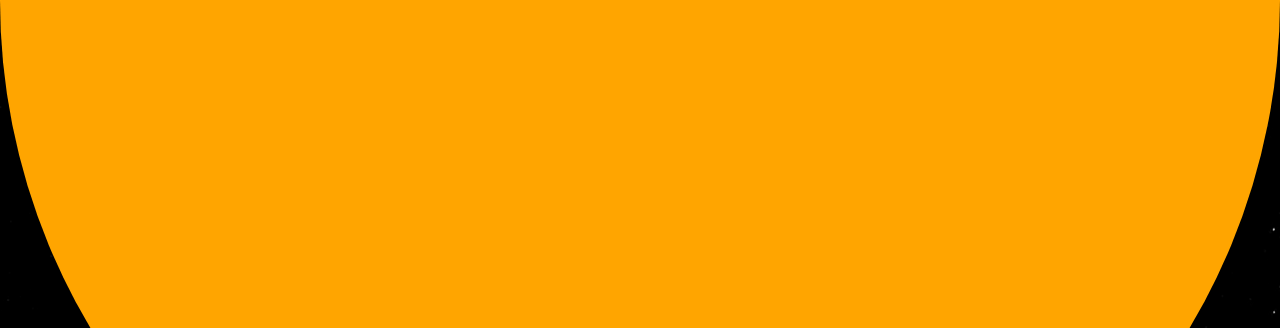
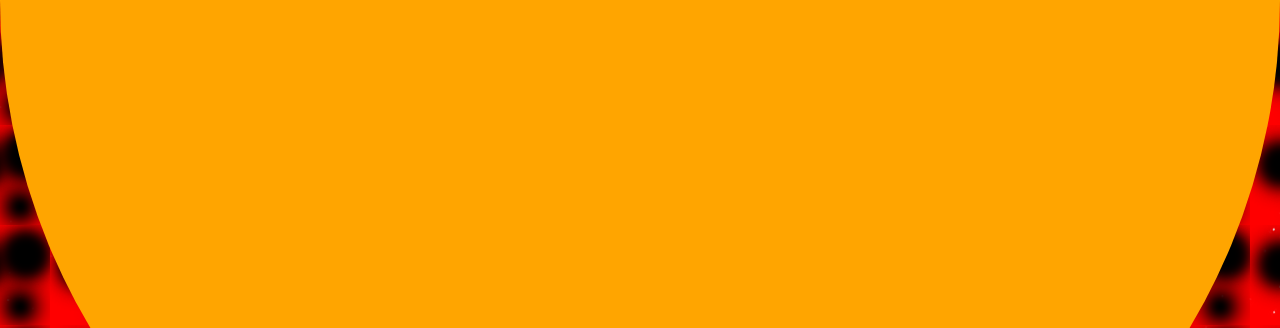
Before and after one commit to RetroSquareGroup/wdd331-group5, a website: page src/index.html in a window 1280 px wide. Shown: the top 328 px of the page. Drawn offline with nearby package versions, Linux system fonts and the light colour scheme; files that its build step writes are made by us from their sources.

Commit message:
Update style.scss

```diff
--- a/src/scss/style.scss
+++ b/src/scss/style.scss
@@ -215,3 +215,22 @@ footer {
   border-radius: 50%;
   background-color: darkorange;
 }
+
+@media all and (min-width: 46.8em) {
+body {
+  background-color: orange;
+}
+
+}
+
+@media all and (min-width: 50em) {
+  body {
+    background-color: blue;
+  }
+}
+
+@media all and (min-width: 73em) {
+  body {
+    background-color: red;
+  }
+}
```
